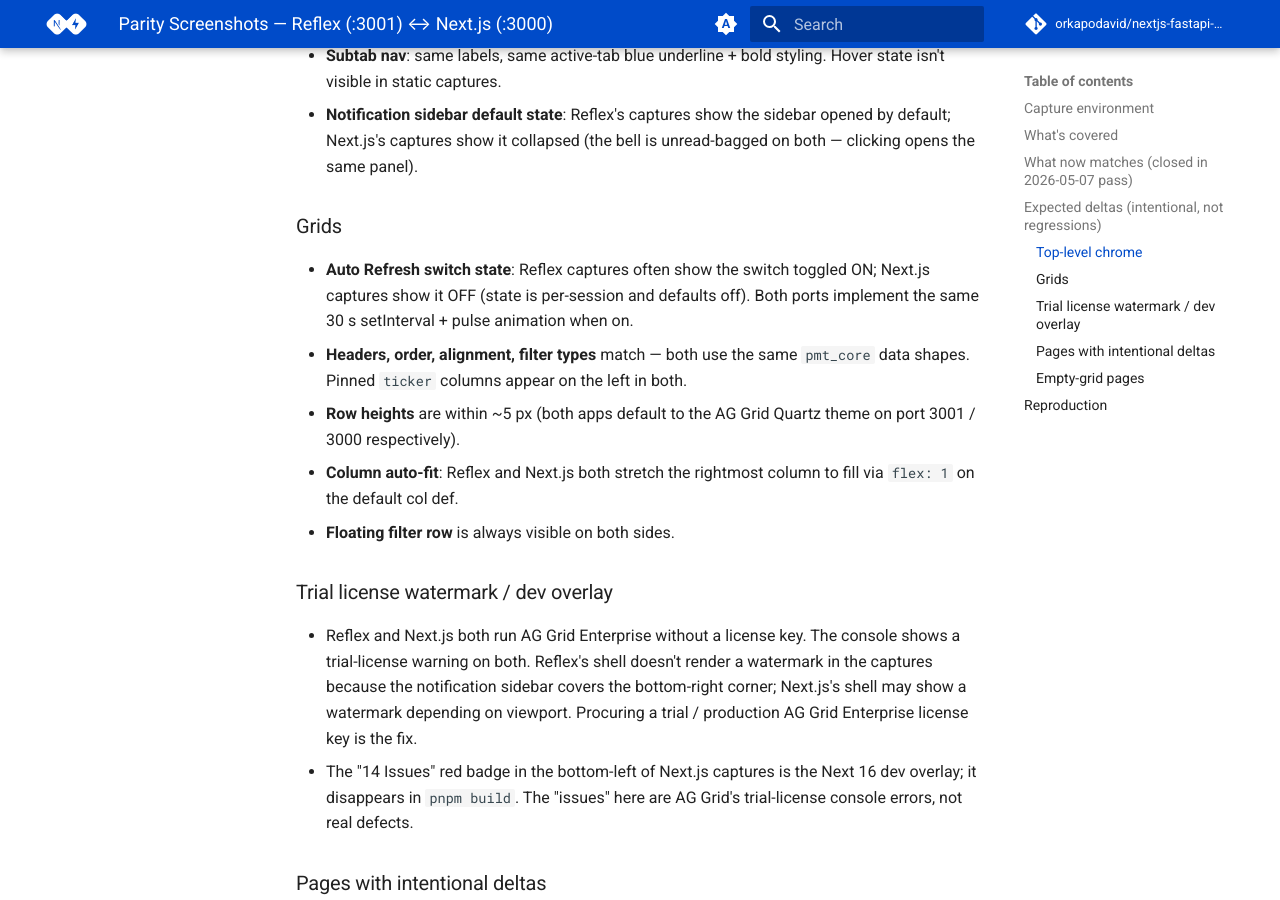
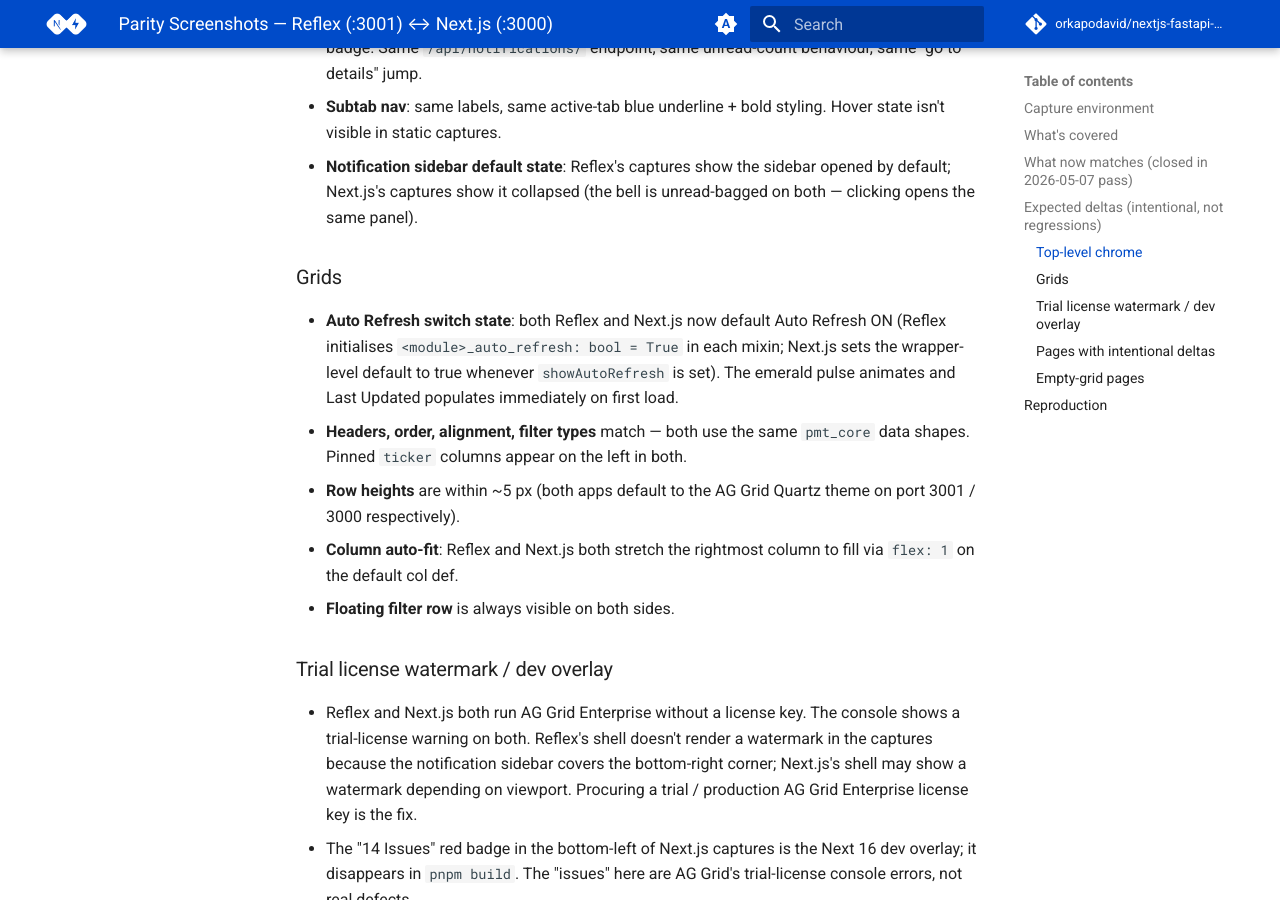
Before and after one commit to orkapodavid/Portfolio-Management-Tool-FastAPI-NextJS, an MkDocs documentation site: the page built from docs/parity-screenshots/README.md, in a window 1280 px wide and 900 px high, scrolled down 2996 px. Built offline with MkDocs 1.6.1 and Material for MkDocs 9.7.7, drawn with Linux system fonts in a browser that asks for light colours; comment, search, counter and statistics services are not loaded; the version menu is left out; some of the changed text lies outside the part shown.

Commit message:
docs(parity): re-capture 4 grids with Auto Refresh ON + Last Updated populated
Re-shot market-data/market-data, positions/positions, pnl/pnl-change,
risk/delta-change against both apps after the new Auto Refresh defaults
landed. The Next.js side now matches Reflex's live-data feel: emerald
pulse animates on mount, Last Updated stamps with the first successful
load instead of "—", and the switch defaults ON.

README updated to drop the now-stale "switch off by default" delta and
note the unchanged 7 pairs.

Co-Authored-By: Claude Opus 4.7 <noreply@anthropic.com>

```diff
--- a/docs/parity-screenshots/README.md
+++ b/docs/parity-screenshots/README.md
@@ -12,8 +12,10 @@ does on the Reflex reference.
 
 ## Capture environment
 
-Re-captured 2026-05-07 at 1440×900 viewport via `playwright-cli`
-against:
+Re-captured 2026-05-08 at 1440×900 viewport via `playwright-cli`
+(market-data, positions, pnl, risk pages re-shot to capture the new
+Auto Refresh ON default + Last Updated populated on mount; the other 7
+pairs are unchanged from the 2026-05-07 pass) against:
 
 | Service  | Port | Flags |
 |---|---|---|
@@ -113,10 +115,11 @@ Reviewers should expect:
   panel).
 
 ### Grids
-- **Auto Refresh switch state**: Reflex captures often show the switch
-  toggled ON; Next.js captures show it OFF (state is per-session and
-  defaults off). Both ports implement the same 30 s setInterval +
-  pulse animation when on.
+- **Auto Refresh switch state**: both Reflex and Next.js now default
+  Auto Refresh ON (Reflex initialises `<module>_auto_refresh: bool =
+  True` in each mixin; Next.js sets the wrapper-level default to true
+  whenever `showAutoRefresh` is set). The emerald pulse animates and
+  Last Updated populates immediately on first load.
 - **Headers, order, alignment, filter types** match — both use the
   same `pmt_core` data shapes. Pinned `ticker` columns appear on the
   left in both.
```
Also changed, not shown: docs/parity-screenshots/market-data/market-data-nextjs.png, docs/parity-screenshots/market-data/market-data-reflex.png, docs/parity-screenshots/pnl/pnl-change-nextjs.png, docs/parity-screenshots/pnl/pnl-change-reflex.png, docs/parity-screenshots/positions/positions-nextjs.png, docs/parity-screenshots/positions/positions-reflex.png, docs/parity-screenshots/risk/delta-change-nextjs.png, docs/parity-screenshots/risk/delta-change-reflex.png.
